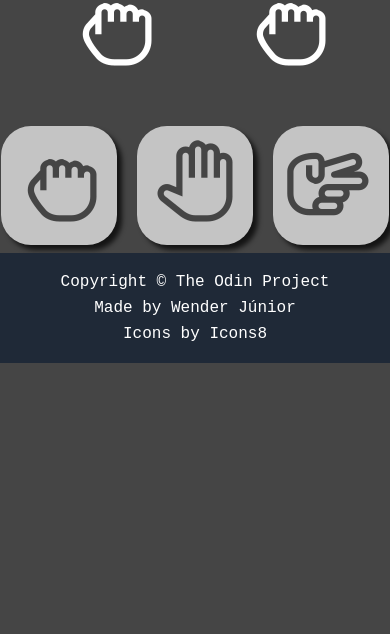
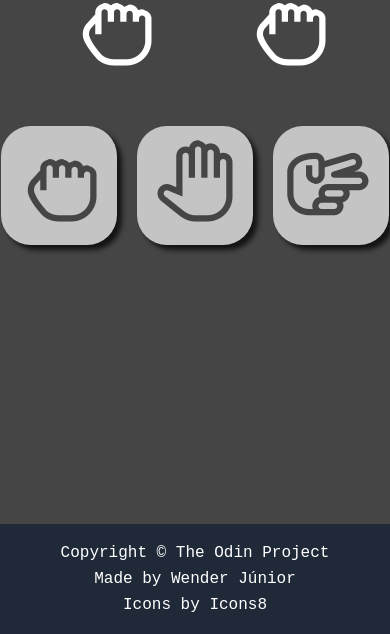
Before and after one commit to Wender13/Rock-Paper-Scissors, a plain HTML site: page index.html in a window 390 px wide. Shown: the part 210-844 px from the top of the page. Drawn offline with Linux system fonts and the light colour scheme.

Commit message:
Ovelap adjusted.

```diff
--- a/style.css
+++ b/style.css
@@ -77,7 +77,8 @@ footer {
     align-items: center;
     gap: 8px;
     position: fixed;
-    bottom: 0;
+    bottom:0;
+    left:0;
 }
 
 @media (max-width: 600px) {
@@ -86,9 +87,6 @@ footer {
     }
     .controls {
         gap: 20px;
-    }
-    footer {
-        position: relative;
     }
 }
 
```
